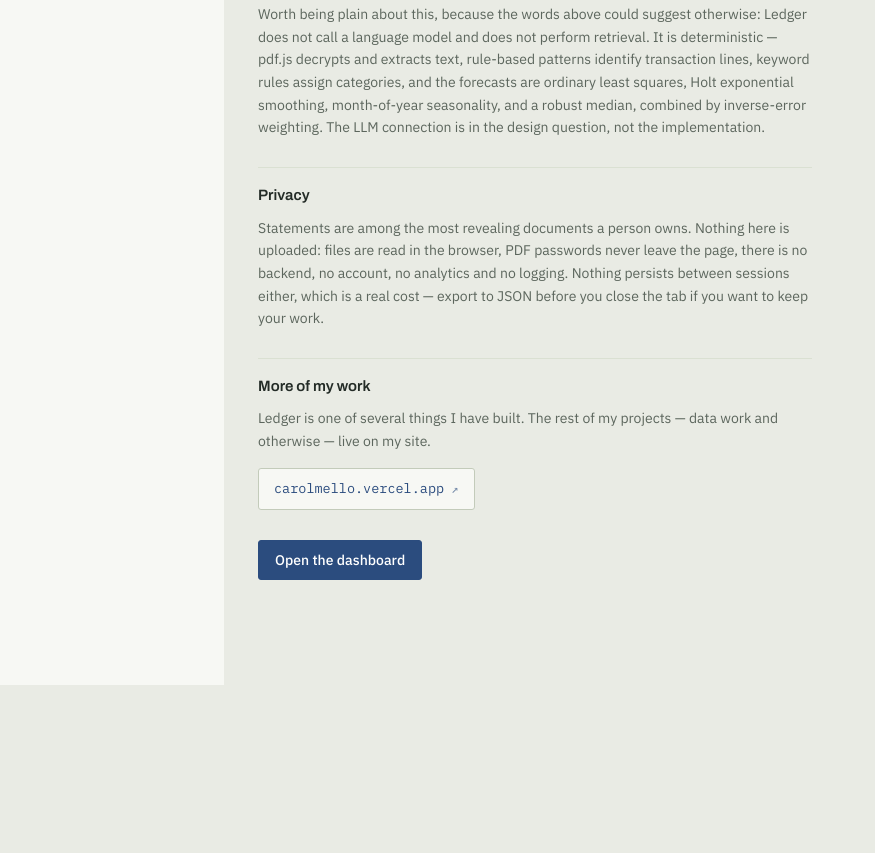
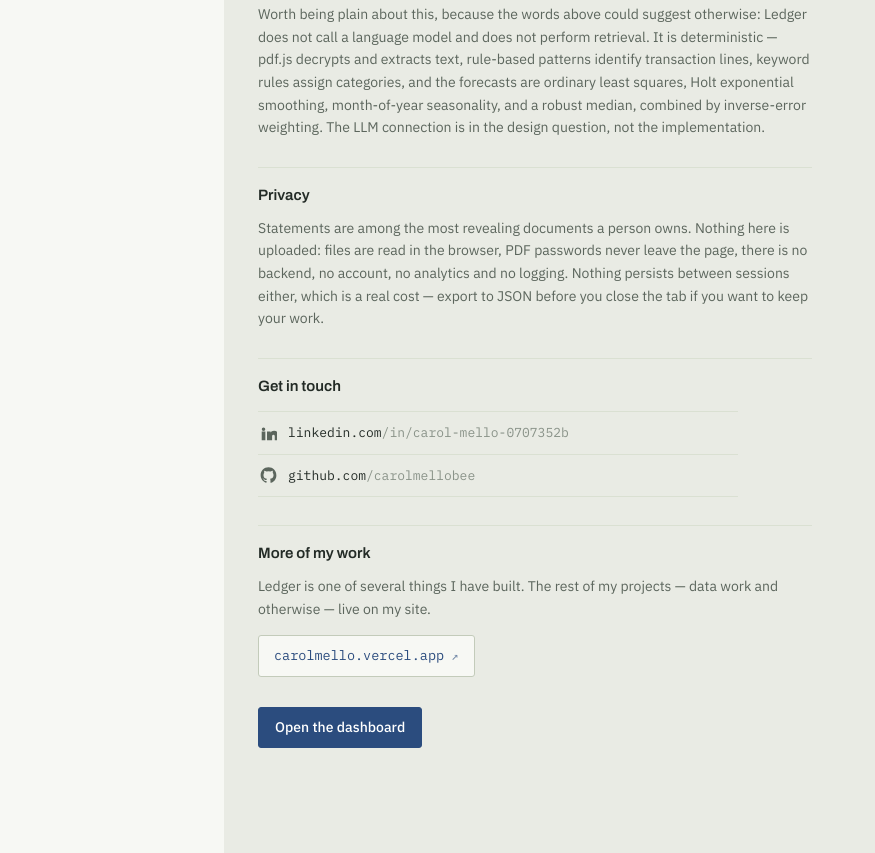
Before and after one commit to carolmellobee/CCchekup, a plain HTML site: page about.html in a window 1280 px wide. Shown: the part 896-1749 px from the top of the page, without its empty margins (0-875 px from the left). Before the commit the page ends 1581 px from the top, so only its background shows below. Drawn offline with Linux system fonts and the light colour scheme.

Commit message:
Add files via upload

```diff
--- a/about.html
+++ b/about.html
@@ -249,6 +249,17 @@ pre.raw mark{background:#d7e7cf;color:var(--ink)}
 }
 .site-link a:hover{background:var(--blue-soft);border-color:var(--blue)}
 .site-link a::after{content:" \2197";font-size:12px;opacity:.65}
+.contacts{list-style:none;margin:14px 0 0;padding:0;max-width:30rem}
+.contacts li{border-bottom:1px solid var(--rule-soft)}
+.contacts li:first-child{border-top:1px solid var(--rule-soft)}
+.contacts a{
+  display:flex;align-items:center;gap:11px;padding:11px 2px;
+  color:var(--ink);text-decoration:none;font-family:var(--mono);font-size:13px;
+}
+.contacts a:hover{color:var(--blue)}
+.contacts svg{flex:0 0 17px;width:17px;height:17px;fill:var(--ink-2)}
+.contacts a:hover svg{fill:var(--blue)}
+.contacts .host{color:var(--ink-3)}
 </style>
 </head>
 <body>
@@ -323,6 +334,17 @@ pre.raw mark{background:#d7e7cf;color:var(--ink)}
       account, no analytics and no logging. Nothing persists between sessions either, which is a real
       cost — export to JSON before you close the tab if you want to keep your work.</p>
 
+      <h3>Get in touch</h3>
+
+      <ul class="contacts">
+        <li><a href="https://www.linkedin.com/in/carol-mello-0707352b" rel="me noopener noreferrer" target="_blank">
+          <svg viewBox="0 0 24 24" aria-hidden="true"><path d="M4.98 3.5a2.5 2.5 0 1 1 0 5 2.5 2.5 0 0 1 0-5zM2.4 21.5h5.16V9.04H2.4V21.5zM9.9 9.04h4.95v1.71h.07c.69-1.24 2.37-2.55 4.88-2.55 5.22 0 6.18 3.3 6.18 7.58v5.72h-5.15v-5.07c0-1.21-.02-2.77-1.74-2.77-1.74 0-2.01 1.32-2.01 2.68v5.16H9.9V9.04z"/></svg>
+          <span>linkedin.com<span class="host">/in/carol-mello-0707352b</span></span></a></li>
+        <li><a href="https://github.com/carolmellobee" rel="me noopener noreferrer" target="_blank">
+          <svg viewBox="0 0 24 24" aria-hidden="true"><path d="M12 .5C5.73.5.9 5.33.9 11.6c0 4.9 3.17 9.05 7.57 10.52.55.1.76-.24.76-.53v-1.9c-3.08.67-3.73-1.3-3.73-1.3-.5-1.29-1.23-1.63-1.23-1.63-1.01-.69.08-.67.08-.67 1.11.08 1.7 1.15 1.7 1.15.99 1.7 2.6 1.21 3.23.92.1-.72.39-1.21.7-1.49-2.46-.28-5.05-1.23-5.05-5.48 0-1.21.43-2.2 1.14-2.98-.11-.28-.5-1.41.11-2.94 0 0 .93-.3 3.05 1.14a10.6 10.6 0 0 1 5.56 0c2.12-1.44 3.05-1.14 3.05-1.14.61 1.53.22 2.66.11 2.94.71.78 1.14 1.77 1.14 2.98 0 4.26-2.6 5.2-5.07 5.47.4.35.76 1.03.76 2.08v3.08c0 .3.2.64.77.53 4.39-1.47 7.56-5.62 7.56-10.52C23.1 5.33 18.27.5 12 .5z"/></svg>
+          <span>github.com<span class="host">/carolmellobee</span></span></a></li>
+      </ul>
+
       <h3>More of my work</h3>
 
       <p>Ledger is one of several things I have built. The rest of my projects — data work and
```
Also changed, not shown: index.html (+11 -0 lines), 1 other file.
